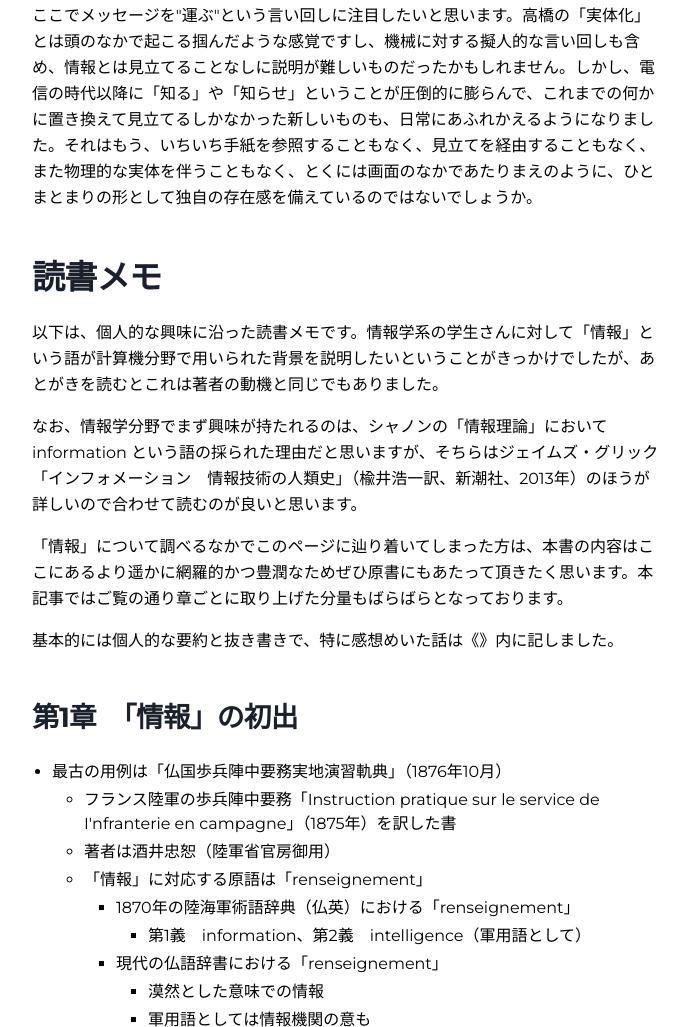
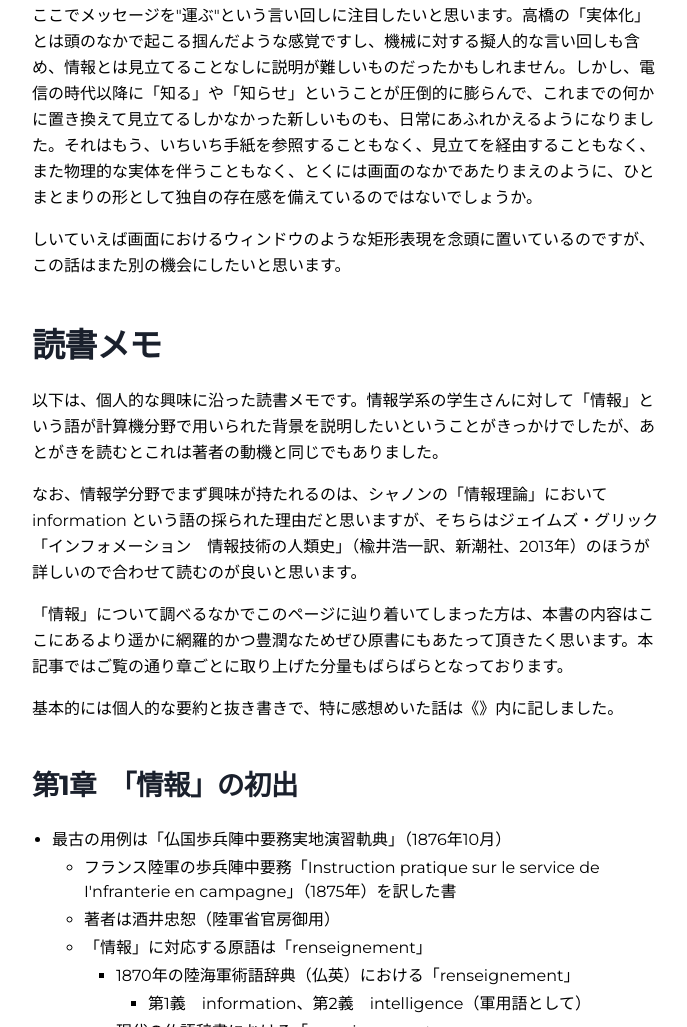
Before and after one commit to sosuisen/sosuisen-site, a Gatsby site: page /2022-02-16-what-is-information/ in a window 1280 px wide. Shown: the part 1925-2952 px from the top of the page, without its empty margins (292-979 px from the left). Built offline with nearby package versions, Linux system fonts and the light colour scheme; Gatsby itself is replaced by a stand-in of ours; some packages are replaced by stand-ins of ours.

Commit message:
fix: 2022-02-16-what-is-information

```diff
--- a/content/blog/2022-02-16-what-is-information.md
+++ b/content/blog/2022-02-16-what-is-information.md
@@ -49,6 +49,8 @@ keywords:
 > メッセージとは物理的な実体であるように見られていたが、それは最初から幻想だった。今やメッセージの概念を、メッセージが書かれた紙片から意図的に切り離す必要があった。《ハーパーズ》誌の説明によれば、科学者は電流が「メッセージを"運ぶ"」というだろうが、その言い回しから、なんらかのものが－－なんらかの"もの"が－－輸送されるところを思い描いてはいけない。（ハーパーズ・ニュー・マンスリー・マガジン、1873年。「インフォメーション　情報技術の人類史」p.191 からの孫引き）
 
 ここでメッセージを"運ぶ"という言い回しに注目したいと思います。高橋の「実体化」とは頭のなかで起こる掴んだような感覚ですし、機械に対する擬人的な言い回しも含め、情報とは見立てることなしに説明が難しいものだったかもしれません。しかし、電信の時代以降に「知る」や「知らせ」ということが圧倒的に膨らんで、これまでの何かに置き換えて見立てるしかなかった新しいものも、日常にあふれかえるようになりました。それはもう、いちいち手紙を参照することもなく、見立てを経由することもなく、また物理的な実体を伴うこともなく、とくには画面のなかであたりまえのように、ひとまとまりの形として独自の存在感を備えているのではないでしょうか。
+
+しいていえば画面におけるウィンドウのような矩形表現を念頭に置いているのですが、この話はまた別の機会にしたいと思います。
 
 ## 読書メモ
 
```
